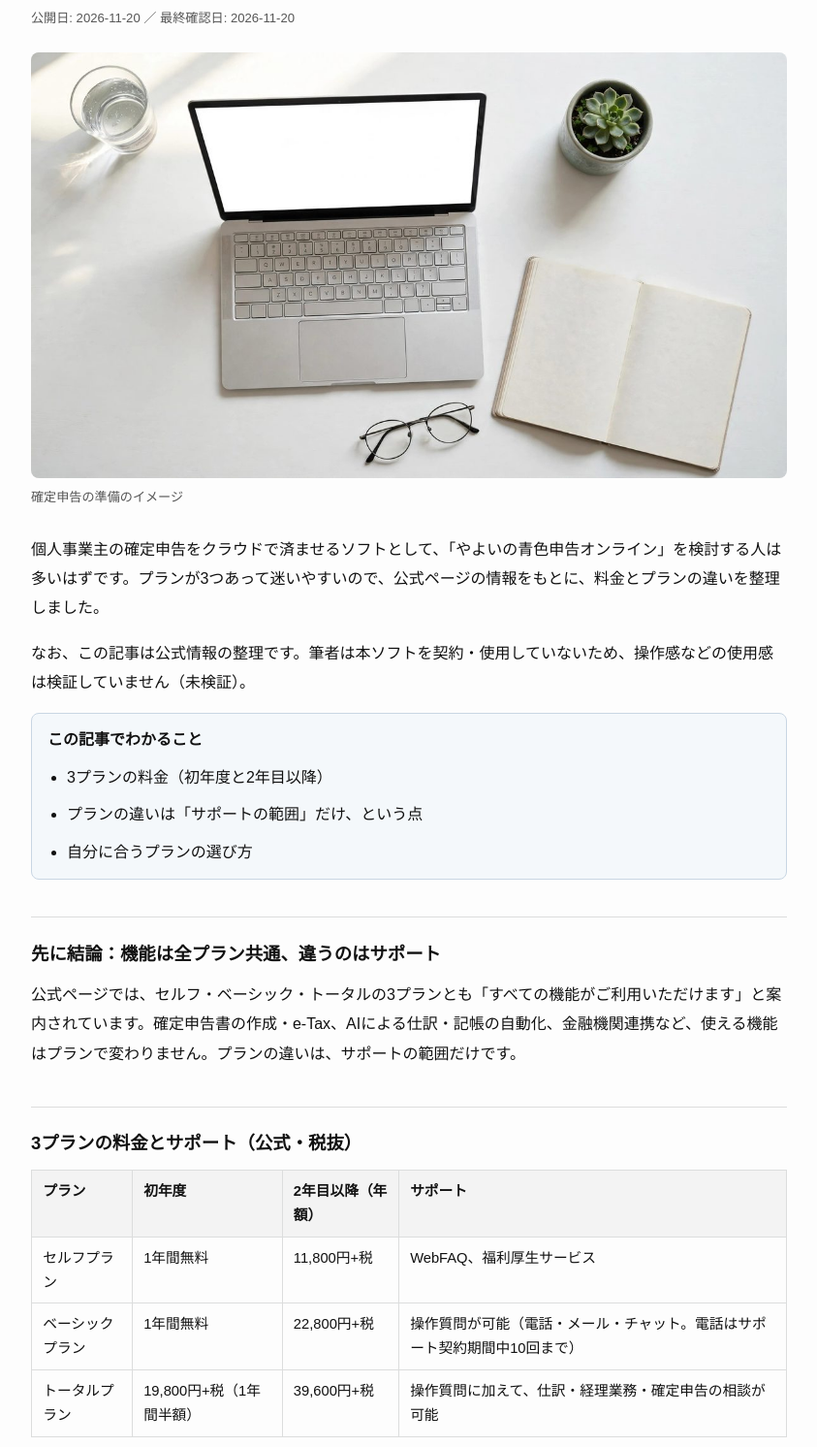
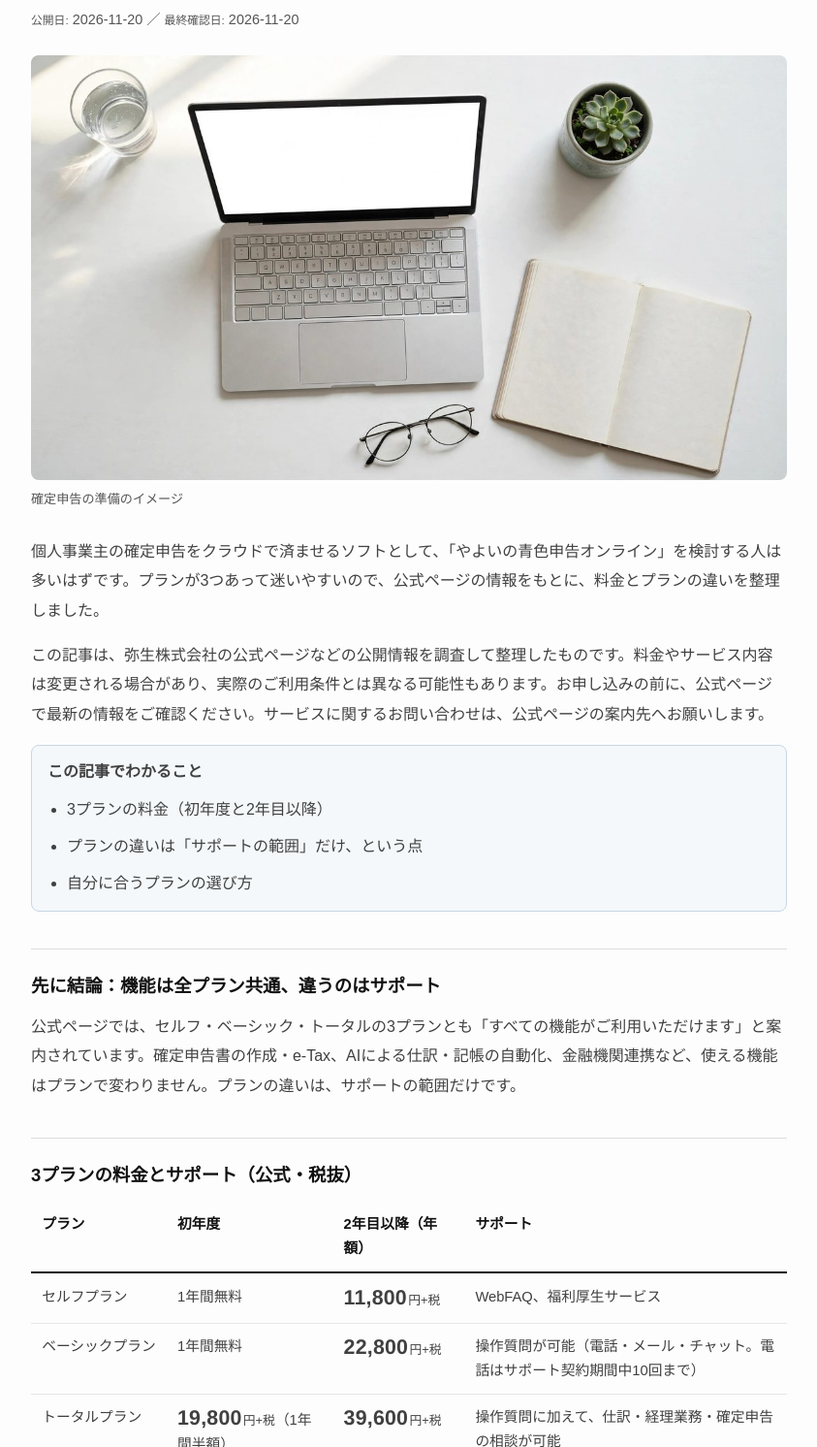
Before and after one commit to hidayoichiro-droid/creativesite-www, a plain HTML site: page tools/yayoi-aoiro-plan/index.html in a window 1280 px wide. Shown: the part 242-1734 px from the top of the page at 97% size, without its empty margins (218-1061 px from the left). Drawn offline with Linux system fonts and the light colour scheme.

Commit message:
yayoi記事: 情報源の注記を規定フォーマットに差し替え、デザイン基準（文字色・表・料金数字・CTA高さ）を適用 (#17)
Claude-Session: https://claude.ai/code/session_01QiBJGCjFDeHc1HzLsYBhgY

Co-authored-by: Claude <noreply@anthropic.com>

```diff
--- a/tools/yayoi-aoiro-plan/index.html
+++ b/tools/yayoi-aoiro-plan/index.html
@@ -27,7 +27,7 @@
   "@type": "Article",
   "headline": "やよいの青色申告オンラインの料金プラン｜違いは「サポートの範囲」だけ",
   "datePublished": "2026-11-20",
-  "dateModified": "2026-11-20",
+  "dateModified": "2026-11-21",
   "inLanguage": "ja",
   "image": "https://www.creativesite.jp/tools/yayoi-aoiro-plan/yayoi-eyecatch.jpg",
   "mainEntityOfPage": "https://www.creativesite.jp/tools/yayoi-aoiro-plan/",
@@ -37,32 +37,38 @@
 </script>
 <style>
   :root {
-    --paper: #fdfdfd; --ink: #111; --sub: #555; --rule: #dcdddd; --link: #1c3fd0;
+    --paper: #fdfdfd; --ink: #111; --body: #404040; --sub: #555; --rule: #dcdddd; --link: #1c3fd0;
     --jp: "Hiragino Sans", "Hiragino Kaku Gothic ProN", "Yu Gothic", "YuGothic", "Noto Sans JP", Meiryo, sans-serif;
     --thin: "Helvetica Neue", "Segoe UI", "Avenir Next", Helvetica, Arial, "Hiragino Sans", "Yu Gothic", sans-serif;
   }
   *, *::before, *::after { box-sizing: border-box; }
   html { -webkit-text-size-adjust: 100%; }
-  body { margin: 0; background: var(--paper); color: var(--ink); font-family: var(--jp); line-height: 1.9; }
+  body { margin: 0; background: var(--paper); color: var(--body); font-family: var(--jp); line-height: 1.9; }
   a { color: var(--link); }
   :focus-visible { outline: 3px solid #e0a800; outline-offset: 3px; }
   main { width: min(780px, 100% - 2.5rem); margin: 0 auto; padding: clamp(2rem, 7vw, 4rem) 0; }
   p, li { line-break: strict; text-wrap: pretty; }
-  .pr { margin: 0 0 2rem; padding: .8rem 1rem; border: 1px solid var(--ink); font-size: .9rem; line-height: 1.7; }
-  h1 { margin: 0 0 1.2rem; font-weight: 400; font-size: clamp(1.35rem, 3.8vw, 1.9rem); line-height: 1.5; letter-spacing: .03em; }
-  h2 { margin: 2.4rem 0 .8rem; padding-top: 1.4rem; border-top: 1px solid var(--rule); font-weight: 600; font-size: 1.15rem; line-height: 1.6; }
+  .pr { margin: 0 0 2rem; padding: .8rem 1rem; border: 1px solid var(--body); font-size: .9rem; line-height: 1.7; }
+  h1 { color: var(--ink); margin: 0 0 1.2rem; font-weight: 400; font-size: clamp(1.35rem, 3.8vw, 1.9rem); line-height: 1.5; letter-spacing: .03em; }
+  h2 { color: var(--ink); margin: 2.4rem 0 .8rem; padding-top: 1.4rem; border-top: 1px solid var(--rule); font-weight: 600; font-size: 1.15rem; line-height: 1.6; }
   p { margin: 0 0 1rem; }
   ul { margin: 0 0 1rem; padding-left: 1.3rem; }
   li + li { margin-top: .5rem; }
   .tbl { overflow-x: auto; margin: 0 0 .8rem; }
-  table { border-collapse: collapse; width: 100%; min-width: 34rem; font-size: .92rem; line-height: 1.7; }
-  th, td { border: 1px solid var(--rule); padding: .55rem .7rem; text-align: left; vertical-align: top; }
-  th { background: #f3f3f3; font-weight: 600; }
+  table { border-collapse: collapse; width: 100%; min-width: 44rem; font-size: .92rem; line-height: 1.7; }
+  th, td { border: 0; border-bottom: 1px solid #e6e6e6; padding: .7rem .7rem; text-align: left; vertical-align: top; }
+  th { color: var(--ink); background: none; font-weight: 600; border-bottom: 2px solid var(--ink); }
+  th:first-child, td:first-child { white-space: nowrap; }
+  .price { font-size: 1.45em; line-height: 1.3; white-space: nowrap; }
+  .num { font-family: var(--thin); font-weight: 700; font-variant-numeric: tabular-nums; letter-spacing: .01em; }
+  .unit { font-size: .6em; font-weight: 400; margin-left: .1em; }
   figure { margin: 0 0 1.6rem; }
   figure img { display: block; width: 100%; height: auto; border-radius: 8px; }
   figcaption { margin-top: .5rem; font-size: .82rem; color: var(--sub); }
   .ad { text-align: center; }
-  .date { margin: -.6rem 0 1.4rem; font-size: .82rem; color: var(--sub); }
+  .ad a.cta { min-height: 44px; line-height: 1.5; }
+  .date { margin: -.6rem 0 1.4rem; font-size: .9rem; color: var(--sub); }
+  .date .lab { font-size: .82em; }
   .src { font-size: .85rem; color: var(--sub); word-break: break-all; }
   .ad { margin: 2rem 0 0; padding: 1.2rem 0 0; border-top: 1px solid var(--rule); }
   footer { border-top: 1px solid var(--rule); padding: 1.3rem 0; font-family: var(--thin); font-weight: 300; font-size: .8rem; letter-spacing: .08em; color: var(--sub); }
@@ -75,7 +81,7 @@
   <p class="pr">この記事にはアフィリエイト広告が含まれます。</p>
 
   <h1>やよいの青色申告オンラインの料金プラン｜違いは「サポートの範囲」だけ</h1>
-  <p class="date">公開日: 2026-11-20 ／ 最終確認日: 2026-11-20</p>
+  <p class="date"><span class="lab">公開日:</span> 2026-11-20 ／ <span class="lab">最終確認日:</span> 2026-11-20</p>
 
   <figure>
     <img src="/tools/yayoi-aoiro-plan/yayoi-eyecatch.jpg" width="1200" height="675" alt="白いデスクにノートパソコンとノート、メガネが並んだ写真風の画像">
@@ -84,7 +90,7 @@
 
   <p>個人事業主の確定申告をクラウドで済ませるソフトとして、「やよいの青色申告オンライン」を検討する人は多いはずです。プランが3つあって迷いやすいので、公式ページの情報をもとに、料金とプランの違いを整理しました。</p>
 
-  <p>なお、この記事は公式情報の整理です。筆者は本ソフトを契約・使用していないため、操作感などの使用感は検証していません（未検証）。</p>
+  <p>この記事は、弥生株式会社の公式ページなどの公開情報を調査して整理したものです。料金やサービス内容は変更される場合があり、実際のご利用条件とは異なる可能性もあります。お申し込みの前に、公式ページで最新の情報をご確認ください。サービスに関するお問い合わせは、公式ページの案内先へお願いします。</p>
 
   <div style="border:1px solid #c9d6e3;border-radius:8px;padding:12px 16px;margin:16px 0;background:#f4f8fb;">
     <strong>この記事でわかること</strong>
@@ -107,9 +113,9 @@
         <tr><th>プラン</th><th>初年度</th><th>2年目以降（年額）</th><th>サポート</th></tr>
       </thead>
       <tbody>
-        <tr><td>セルフプラン</td><td>1年間無料</td><td>11,800円+税</td><td>WebFAQ、福利厚生サービス</td></tr>
-        <tr><td>ベーシックプラン</td><td>1年間無料</td><td>22,800円+税</td><td>操作質問が可能（電話・メール・チャット。電話はサポート契約期間中10回まで）</td></tr>
-        <tr><td>トータルプラン</td><td>19,800円+税（1年間半額）</td><td>39,600円+税</td><td>操作質問に加えて、仕訳・経理業務・確定申告の相談が可能</td></tr>
+        <tr><td>セルフプラン</td><td>1年間無料</td><td><span class="price"><span class="num">11,800</span><span class="unit">円+税</span></span></td><td>WebFAQ、福利厚生サービス</td></tr>
+        <tr><td>ベーシックプラン</td><td>1年間無料</td><td><span class="price"><span class="num">22,800</span><span class="unit">円+税</span></span></td><td>操作質問が可能（電話・メール・チャット。電話はサポート契約期間中10回まで）</td></tr>
+        <tr><td>トータルプラン</td><td><span class="price"><span class="num">19,800</span><span class="unit">円+税</span></span>（1年間半額）</td><td><span class="price"><span class="num">39,600</span><span class="unit">円+税</span></span></td><td>操作質問に加えて、仕訳・経理業務・確定申告の相談が可能</td></tr>
       </tbody>
     </table>
   </div>
@@ -158,7 +164,7 @@
     </ul>
   </div>
 
-  <p class="ad"><a href="//af.moshimo.com/af/c/click?a_id=5913472&p_id=914&pc_id=1138&pl_id=12107" rel="nofollow" referrerpolicy="no-referrer-when-downgrade" attributionsrc style="display:inline-block;background:#1c3fd0;color:#fff;padding:14px 28px;border-radius:8px;font-weight:600;text-decoration:none;">やよいの青色申告 オンライン</a><img src="//i.moshimo.com/af/i/impression?a_id=5913472&p_id=914&pc_id=1138&pl_id=12107" width="1" height="1" style="border:none;" loading="lazy"></p>
+  <p class="ad"><a class="cta" href="//af.moshimo.com/af/c/click?a_id=5913472&p_id=914&pc_id=1138&pl_id=12107" rel="nofollow" referrerpolicy="no-referrer-when-downgrade" attributionsrc style="display:inline-block;background:#1c3fd0;color:#fff;padding:14px 28px;border-radius:8px;font-weight:600;text-decoration:none;">やよいの青色申告 オンライン</a><img src="//i.moshimo.com/af/i/impression?a_id=5913472&p_id=914&pc_id=1138&pl_id=12107" width="1" height="1" style="border:none;" loading="lazy"></p>
 </main>
 
 <footer>
```
